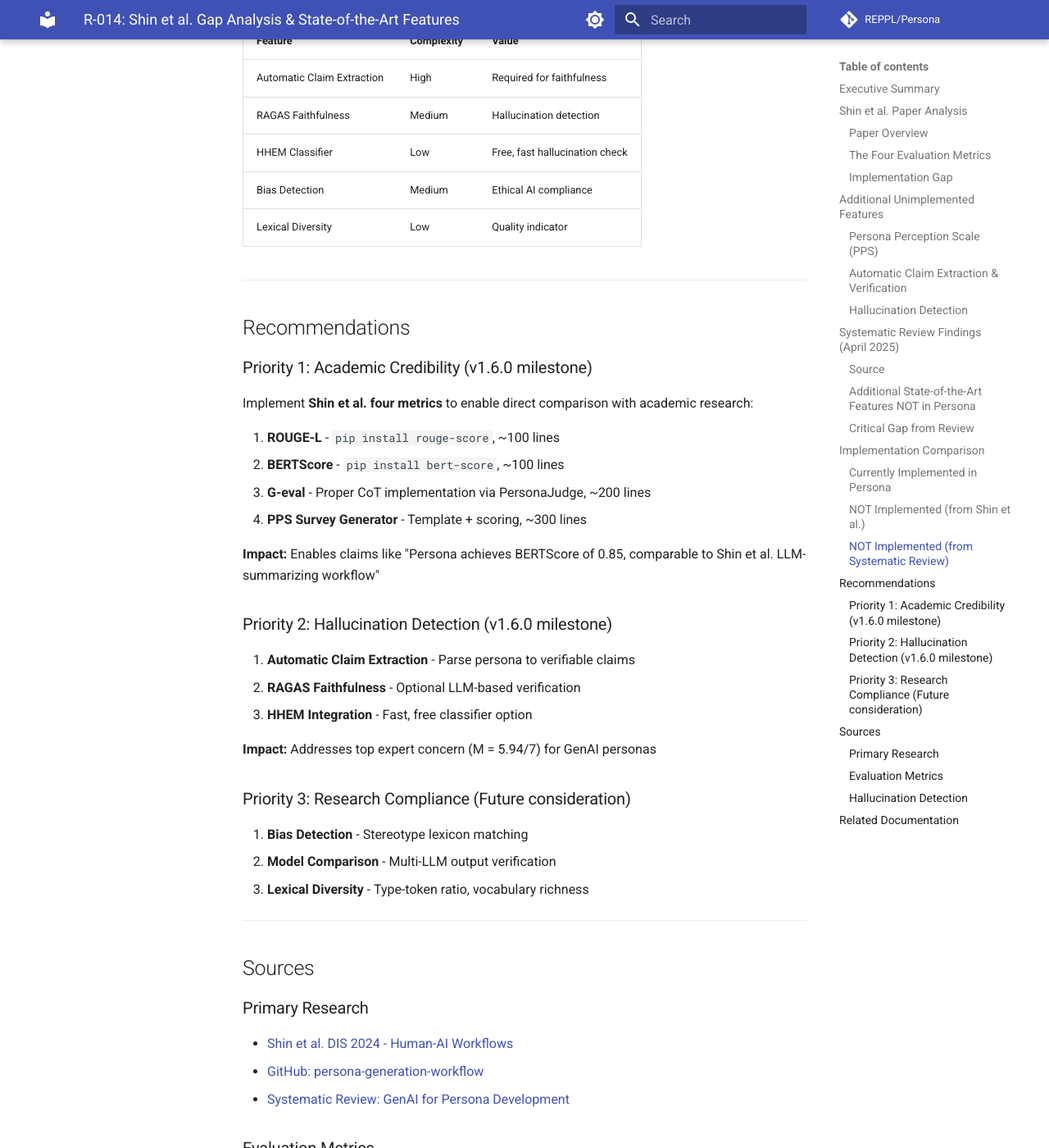
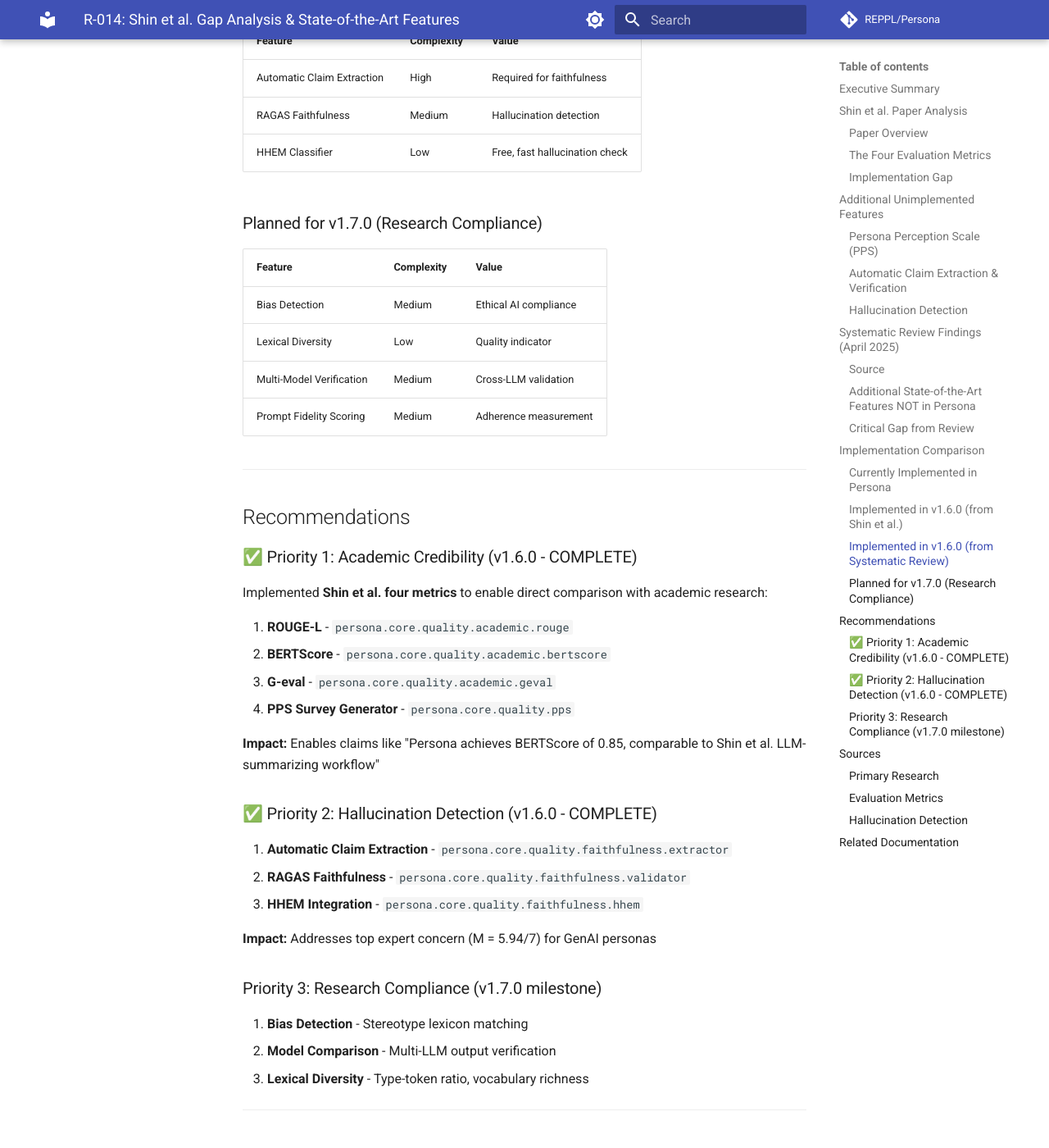
Before and after one commit to REPPL/Persona, an MkDocs documentation site: the page built from docs/development/research/R-014-shin-et-al-gap-analysis.md, in a window 1280 px wide and 1400 px high, scrolled down 4959 px. Shown: the whole window at 82% size. Built offline with MkDocs 1.6.1 and Material for MkDocs 9.7.7, drawn with Linux system fonts in a browser that asks for light colours; comment, search, counter and statistics services are not loaded; some of the changed text lies outside the part shown.

Commit message:
docs: fix v1.6.0 cross-references and add retrospective
- Update features/README.md v1.6.0 status and links
- Update roadmap/README.md v1.6.0 status
- Update development/README.md version to v1.6.0
- Update R-014 to reflect implemented status for F-117, F-118
- Add Related Documentation section to v1.6.0 devlog
- Create v1.6.0-retrospective.md

🤖 Generated with [Claude Code](https://claude.com/claude-code)

Co-Authored-By: Claude Opus 4.5 <noreply@anthropic.com>

````diff
--- a/docs/development/README.md
+++ b/docs/development/README.md
@@ -31,7 +31,7 @@ Layer 3: TUTORIALS (How)
 
 ## Current Status
 
-**Current Version:** v1.5.0 (110 features complete, 7 planned)
+**Current Version:** v1.6.0 (112 features complete, 5 planned)
 
 See [Roadmap](roadmap/) for complete milestone details.
 
--- a/docs/development/research/R-014-shin-et-al-gap-analysis.md
+++ b/docs/development/research/R-014-shin-et-al-gap-analysis.md
@@ -30,10 +30,10 @@ Analysis of the [Shin et al. DIS 2024 paper](https://dl.acm.org/doi/10.1145/3643
 
 | Metric | Method | Purpose | Persona Status |
 |--------|--------|---------|----------------|
-| **ROUGE-L** | Longest common subsequence | Lexical overlap with source | Not implemented |
-| **BERTScore** | distilbert-based-uncased embeddings | Contextual semantic similarity | Not implemented |
-| **GPT-similarity** | text-embedding-ada-002 | High-dimensional semantic distance | Not implemented |
-| **G-eval** | GPT-4 scoring (0-1) | Information validity vs source | Partial (PersonaJudge exists) |
+| **ROUGE-L** | Longest common subsequence | Lexical overlap with source | ✅ Implemented (v1.6.0) |
+| **BERTScore** | distilbert-based-uncased embeddings | Contextual semantic similarity | ✅ Implemented (v1.6.0) |
+| **GPT-similarity** | text-embedding-ada-002 | High-dimensional semantic distance | ✅ Implemented (v1.6.0) |
+| **G-eval** | GPT-4 scoring (0-1) | Information validity vs source | ✅ Implemented (v1.6.0) |
 
 **Key Finding from Paper:** "By every similarity metric, LLM-summarizing reached statistically higher scores than the other workflows (p < 0.01)."
 
@@ -68,7 +68,7 @@ The study evaluated persona quality using four metrics:
 | **Empathy** | "I can relate to this persona" |
 | **Willingness to Use** | "I would like to know more about this persona" |
 
-**Persona Status:** Not implemented - No survey template generation
+**Persona Status:** ✅ Implemented (v1.6.0) - PPS survey template generation
 
 **Referenced in:** R-008, ADR-0019, F-019 (documented as Layer 3: Perceptual Validation)
 
@@ -81,7 +81,7 @@ The study evaluated persona quality using four metrics:
 Faithfulness = (supported claims) / (total claims)
 ```
 
-**Persona Status:** Not implemented - Evidence linking is manual, not automatic
+**Persona Status:** ✅ Implemented (v1.6.0) - Automatic claim extraction and matching
 
 **Pipeline documented in R-008:**
 ```
@@ -94,7 +94,7 @@ Persona Attribute → Claim Extraction → Source Matching → Verification Scor
 - **RAGAS Faithfulness**: LLM-powered, 0.762 average precision
 - **[Vectara HHEM-2.1-Open](https://huggingface.co/vectara/hallucination_evaluation_model)**: Free, small T5-based classifier
 
-**Persona Status:** Not implemented
+**Persona Status:** ✅ Implemented (v1.6.0) - HHEM classifier and RAGAS-style faithfulness
 
 **Research context:** Expert surveys rate hallucination as highest concern (M = 5.94/7) for GenAI personas.
 
@@ -139,7 +139,7 @@ Persona's existing validation framework (QualityScorer, PersonaJudge) positions
 | Evidence Linking | `/evidence/linker.py` | Manual tracking |
 | Validation Framework | `/validation/validator.py` | Pluggable rules |
 
-### NOT Implemented (from Shin et al.)
+### Implemented in v1.6.0 (from Shin et al.)
 
 | Metric | Complexity | Dependencies | Academic Value |
 |--------|------------|--------------|----------------|
@@ -149,40 +149,47 @@ Persona's existing validation framework (QualityScorer, PersonaJudge) positions
 | **G-eval** | Medium | GPT-4 + CoT prompts | High - state-of-the-art |
 | **PPS Survey** | Medium | None (template) | High - validated instrument |
 
-### NOT Implemented (from Systematic Review)
+### Implemented in v1.6.0 (from Systematic Review)
 
 | Feature | Complexity | Value |
 |---------|------------|-------|
 | Automatic Claim Extraction | High | Required for faithfulness |
 | RAGAS Faithfulness | Medium | Hallucination detection |
 | HHEM Classifier | Low | Free, fast hallucination check |
+
+### Planned for v1.7.0 (Research Compliance)
+
+| Feature | Complexity | Value |
+|---------|------------|-------|
 | Bias Detection | Medium | Ethical AI compliance |
 | Lexical Diversity | Low | Quality indicator |
+| Multi-Model Verification | Medium | Cross-LLM validation |
+| Prompt Fidelity Scoring | Medium | Adherence measurement |
 
 ---
 
 ## Recommendations
 
-### Priority 1: Academic Credibility (v1.6.0 milestone)
+### ✅ Priority 1: Academic Credibility (v1.6.0 - COMPLETE)
 
-Implement **Shin et al. four metrics** to enable direct comparison with academic research:
+Implemented **Shin et al. four metrics** to enable direct comparison with academic research:
 
-1. **ROUGE-L** - `pip install rouge-score`, ~100 lines
-2. **BERTScore** - `pip install bert-score`, ~100 lines
-3. **G-eval** - Proper CoT implementation via PersonaJudge, ~200 lines
-4. **PPS Survey Generator** - Template + scoring, ~300 lines
+1. **ROUGE-L** - `persona.core.quality.academic.rouge`
+2. **BERTScore** - `persona.core.quality.academic.bertscore`
+3. **G-eval** - `persona.core.quality.academic.geval`
+4. **PPS Survey Generator** - `persona.core.quality.pps`
 
 **Impact:** Enables claims like "Persona achieves BERTScore of 0.85, comparable to Shin et al. LLM-summarizing workflow"
 
-### Priority 2: Hallucination Detection (v1.6.0 milestone)
+### ✅ Priority 2: Hallucination Detection (v1.6.0 - COMPLETE)
 
-1. **Automatic Claim Extraction** - Parse persona to verifiable claims
-2. **RAGAS Faithfulness** - Optional LLM-based verification
-3. **HHEM Integration** - Fast, free classifier option
+1. **Automatic Claim Extraction** - `persona.core.quality.faithfulness.extractor`
+2. **RAGAS Faithfulness** - `persona.core.quality.faithfulness.validator`
+3. **HHEM Integration** - `persona.core.quality.faithfulness.hhem`
 
 **Impact:** Addresses top expert concern (M = 5.94/7) for GenAI personas
 
-### Priority 3: Research Compliance (Future consideration)
+### Priority 3: Research Compliance (v1.7.0 milestone)
 
 1. **Bias Detection** - Stereotype lexicon matching
 2. **Model Comparison** - Multi-LLM output verification
@@ -217,6 +224,6 @@ Implement **Shin et al. four metrics** to enable direct comparison with academic
 
 - [R-008: Persona Validation Methodology](R-008-persona-validation-methodology.md)
 - [ADR-0019: Persona Validation Methodology](../decisions/adrs/ADR-0019-persona-validation-methodology.md)
-- [F-117: Academic Validation Metrics](../roadmap/features/planned/F-117-academic-validation-metrics.md)
-- [F-118: Hallucination Detection](../roadmap/features/planned/F-118-hallucination-detection.md)
+- [F-117: Academic Validation Metrics](../roadmap/features/completed/F-117-academic-validation-metrics.md)
+- [F-118: Hallucination Detection](../roadmap/features/completed/F-118-hallucination-detection.md)
 - [v1.6.0: Academic Validation](../roadmap/milestones/v1.6.0.md)
````
Also changed, not shown: docs/development/process/devlogs/v1.6.0-devlog.md (+9 -0 lines), docs/development/process/retrospectives/v1.6.0-retrospective.md (added, +187 -0 lines), docs/development/roadmap/README.md (+2 -2 lines), docs/development/roadmap/features/README.md (+5 -5 lines).
